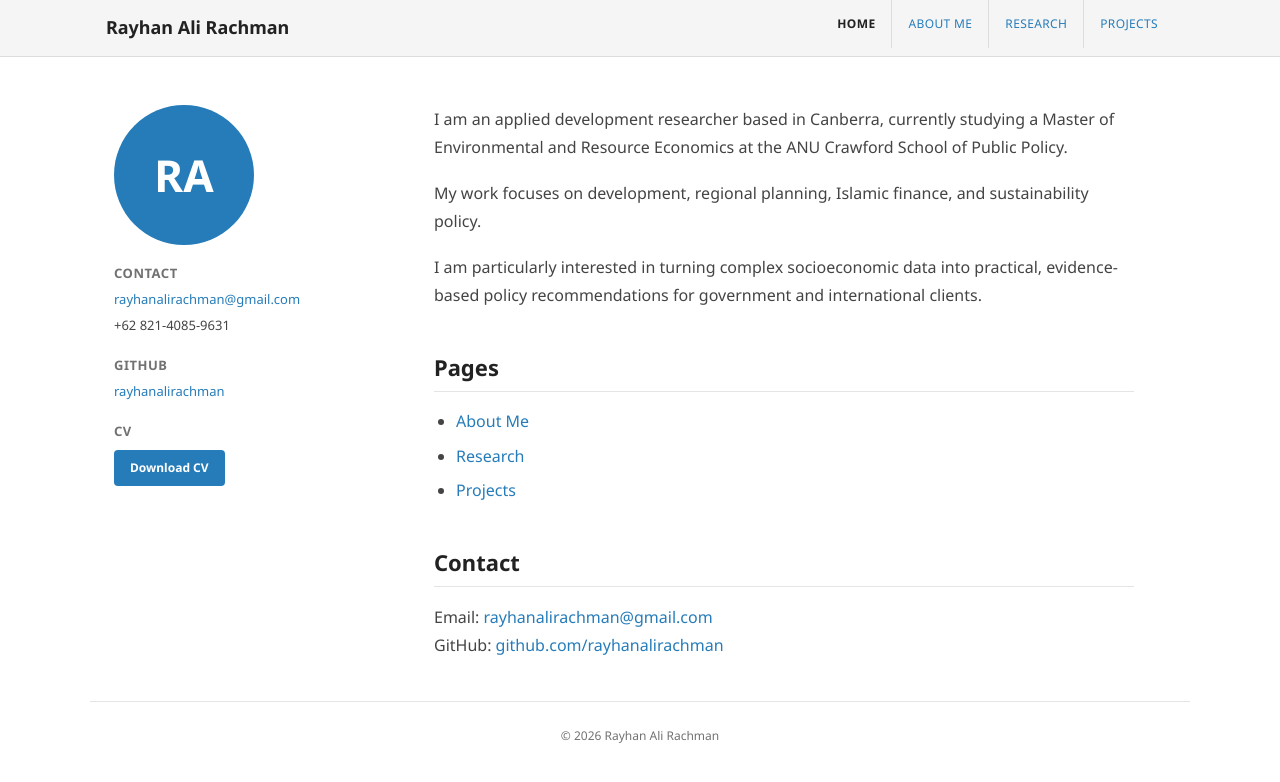
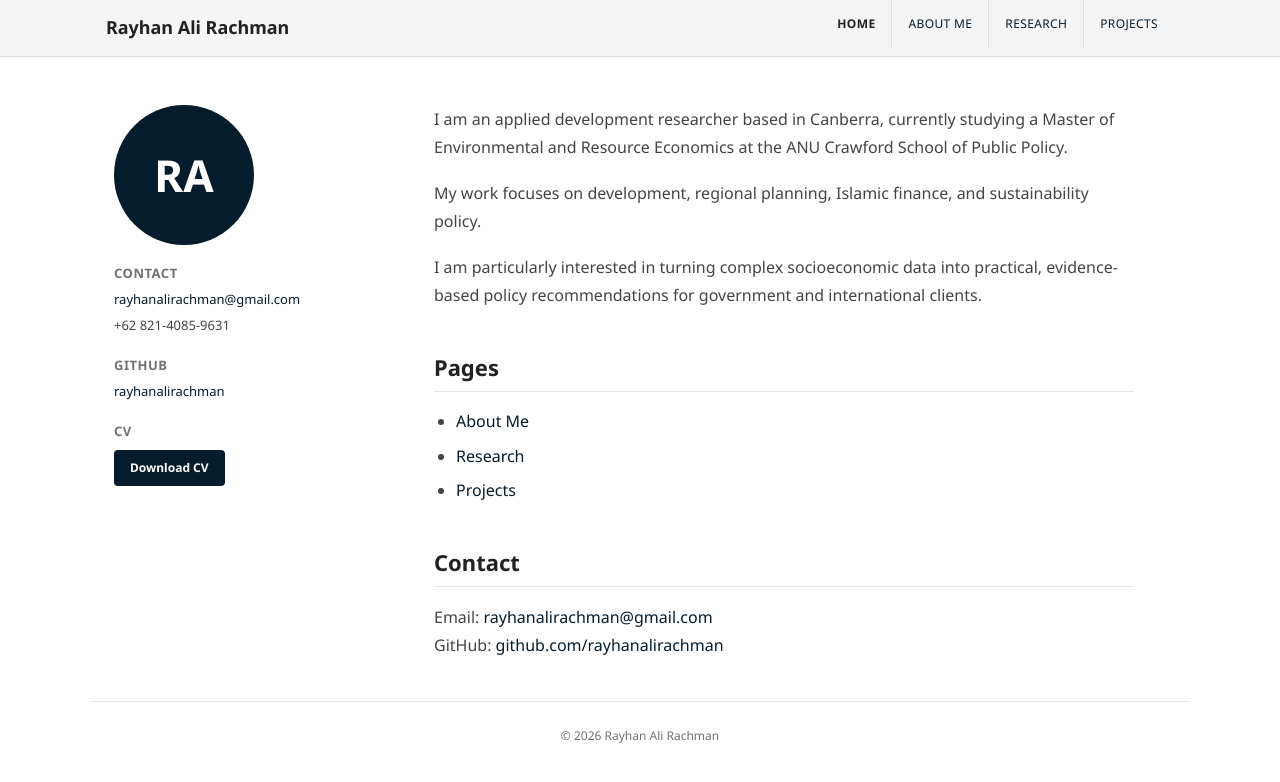
Before and after one commit to rayhanalirachman/rayhanalirachman.github.io, a Jekyll site: the page built from index.md, in a window 1280 px wide. Shown: the top 782 px of the page. Built offline with Jekyll 4.4.1, drawn with Linux system fonts in a browser that asks for light colours.

Commit message:
Change accent color to McKinsey dark navy

```diff
--- a/assets/css/style.css
+++ b/assets/css/style.css
@@ -2,8 +2,8 @@
   --text: #444;
   --heading: #222;
   --muted: #727272;
-  --link: #267CB9;
-  --link-hover: #145a86;
+  --link: #051C2C;
+  --link-hover: #0A3A57;
   --border: #e5e5e5;
   --nav-bg: #f5f5f5;
 }
```
